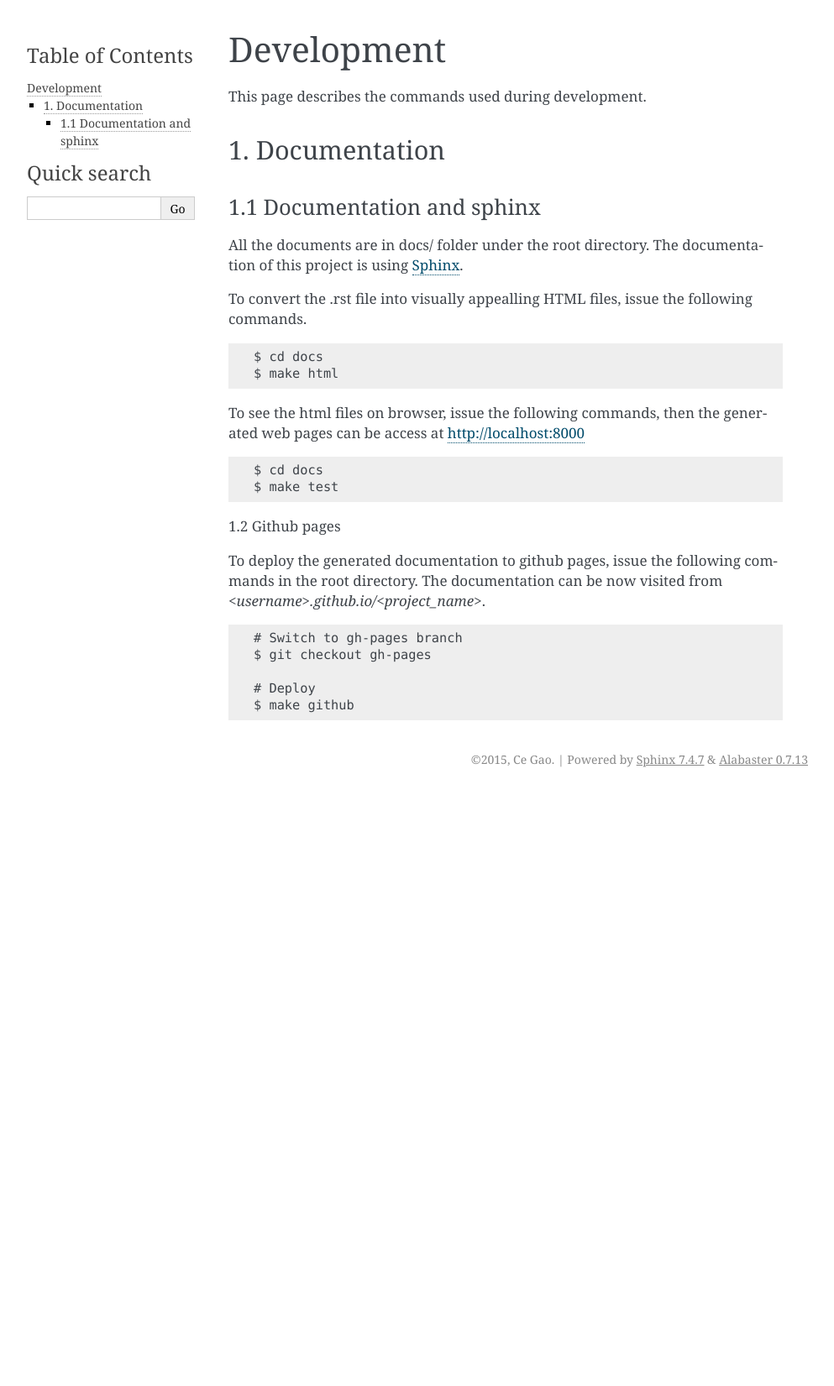
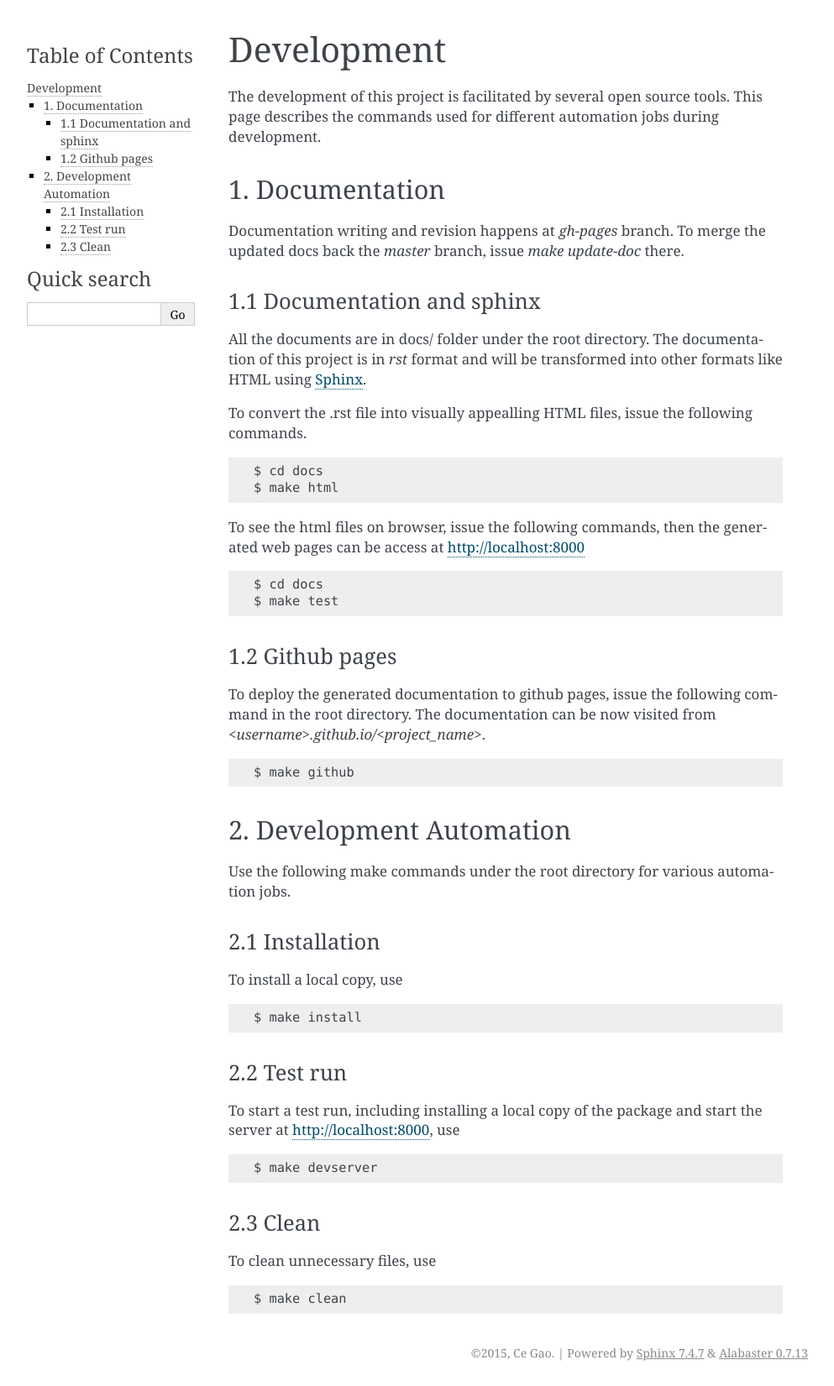
Before and after one commit to gaoce/TimeVis, a Sphinx documentation site: the page built from docs/dev.rst, in a window 1280 px wide. Shown: the whole page at 84% size, without its empty margins (148-1141 px from the left). Built offline with Sphinx 7.4.7, drawn with Linux system fonts in a browser that asks for light colours; before the commit the page ends 944 px from its top, so only the background shows below that.

Commit message:
Update development documentations

```diff
--- a/docs/dev.rst
+++ b/docs/dev.rst
@@ -1,16 +1,21 @@
 ***********
 Development
 ***********
-This page describes the commands used during development.
+The development of this project is facilitated by several open source tools.
+This page describes the commands used for different automation jobs during
+development.
 
 1. Documentation
 ================
+Documentation writing and revision happens at `gh-pages` branch. To merge the
+updated docs back the `master` branch, issue `make update-doc` there.
 
 1.1 Documentation and sphinx
 ----------------------------
 
 All the documents are in docs/ folder under the root directory. The
-documentation of this project is using `Sphinx <http://sphinx-doc.org/>`_.
+documentation of this project is in `rst` format and will be transformed into
+other formats like HTML using `Sphinx <http://sphinx-doc.org/>`_.
 
 To convert the .rst file into visually appealling HTML files, issue the
 following commands.
@@ -29,15 +34,46 @@ generated web pages can be access at http://localhost:8000
   $ make test
 
 1.2 Github pages
+----------------
 
 To deploy the generated documentation to github pages, issue the following
-commands in the root directory. The documentation can be now visited from
+command in the root directory. The documentation can be now visited from
 `<username>.github.io/<project_name>`.
 
 ::
 
-  # Switch to gh-pages branch
-  $ git checkout gh-pages
+  $ make github
 
-  # Deploy
-  $ make github
+2. Development Automation
+=========================
+
+Use the following make commands under the root directory for various automation
+jobs.
+
+2.1 Installation
+----------------
+
+To install a local copy, use
+
+::
+
+    $ make install
+
+2.2 Test run
+------------
+
+To start a test run, including installing a local copy of the package and start
+the server at http://localhost:8000, use
+
+::
+
+	$ make devserver
+
+2.3 Clean
+---------
+
+To clean unnecessary files, use
+
+::
+
+    $ make clean
```
